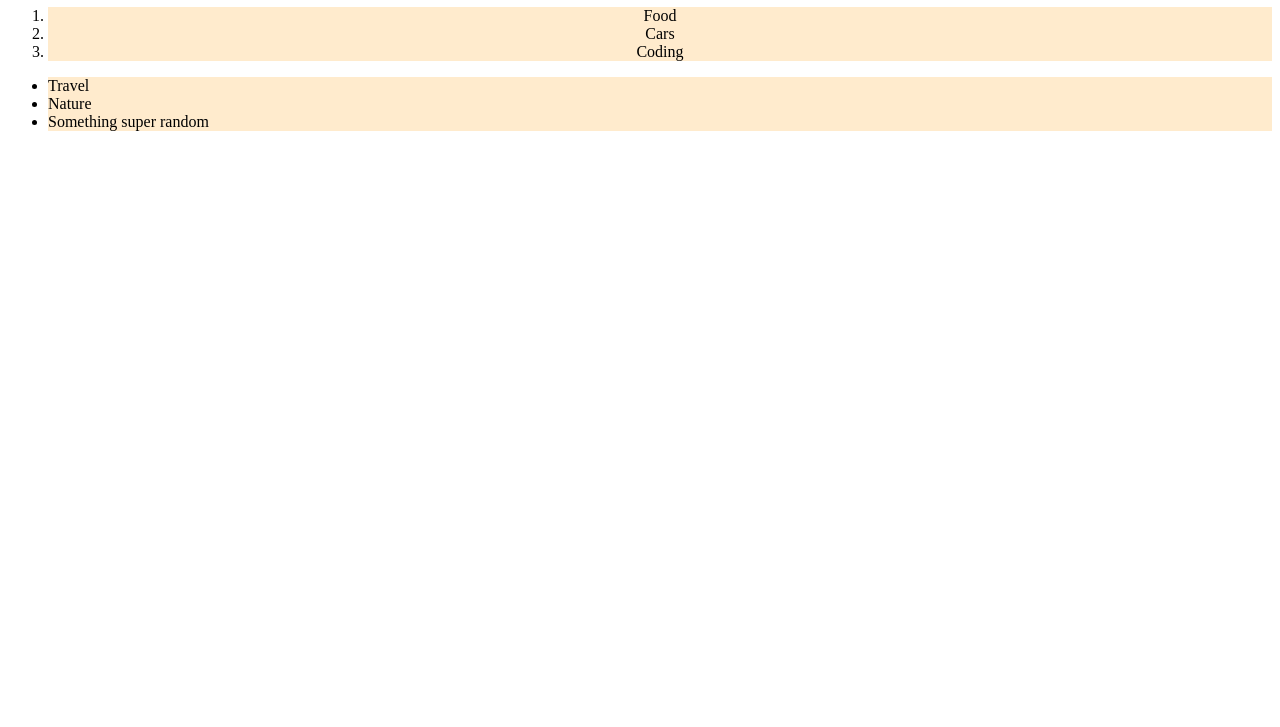
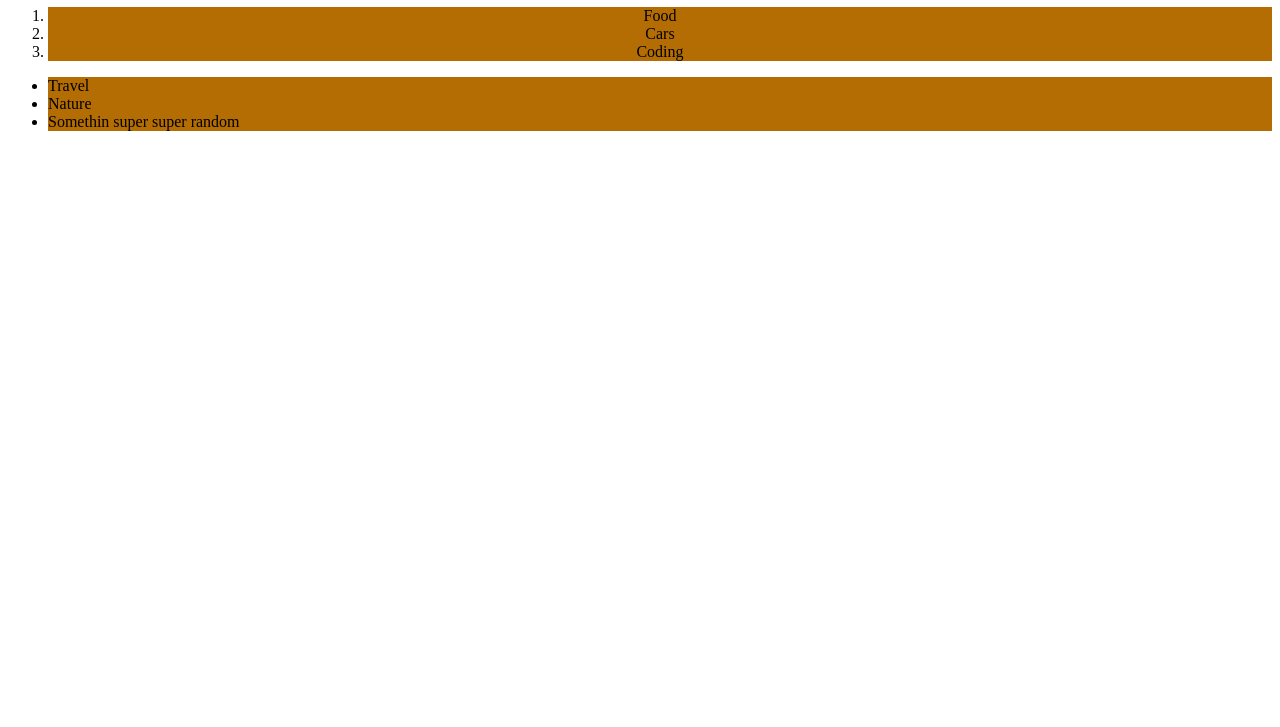
Before and after one commit to luespinal03/Favorites, a plain HTML site: page index.html in a window 1280 px wide. Shown: the part 73-800 px from the top of the page. Drawn offline with Linux system fonts and the light colour scheme.

Commit message:
index.html

```diff
--- a/index.html
+++ b/index.html
@@ -4,7 +4,7 @@
     <meta charset="UTF-8">
     <meta http-equiv="X-UA-Compatible" content="IE=edge">
     <meta name="viewport" content="width=device-width, initial-scale=1.0">
-    <title>List of favorites assignment</title>
+    <title>List of favorites</title>
     <link rel="stylesheet" href="styles.css"
 </head>
 <body>
@@ -19,7 +19,7 @@
     <ul>
         <li>Travel</li>
         <li>Nature</li>
-        <li>Something super random</li>
+        <li>Somethin super super random</li>
     </ul>
 </body>
 </html>
--- a/styles.css
+++ b/styles.css
@@ -8,5 +8,5 @@ ol {
 }
 
 li {
-    background-color: blanchedalmond;
+    background-color: rgb(180, 109, 3);
 }
```
